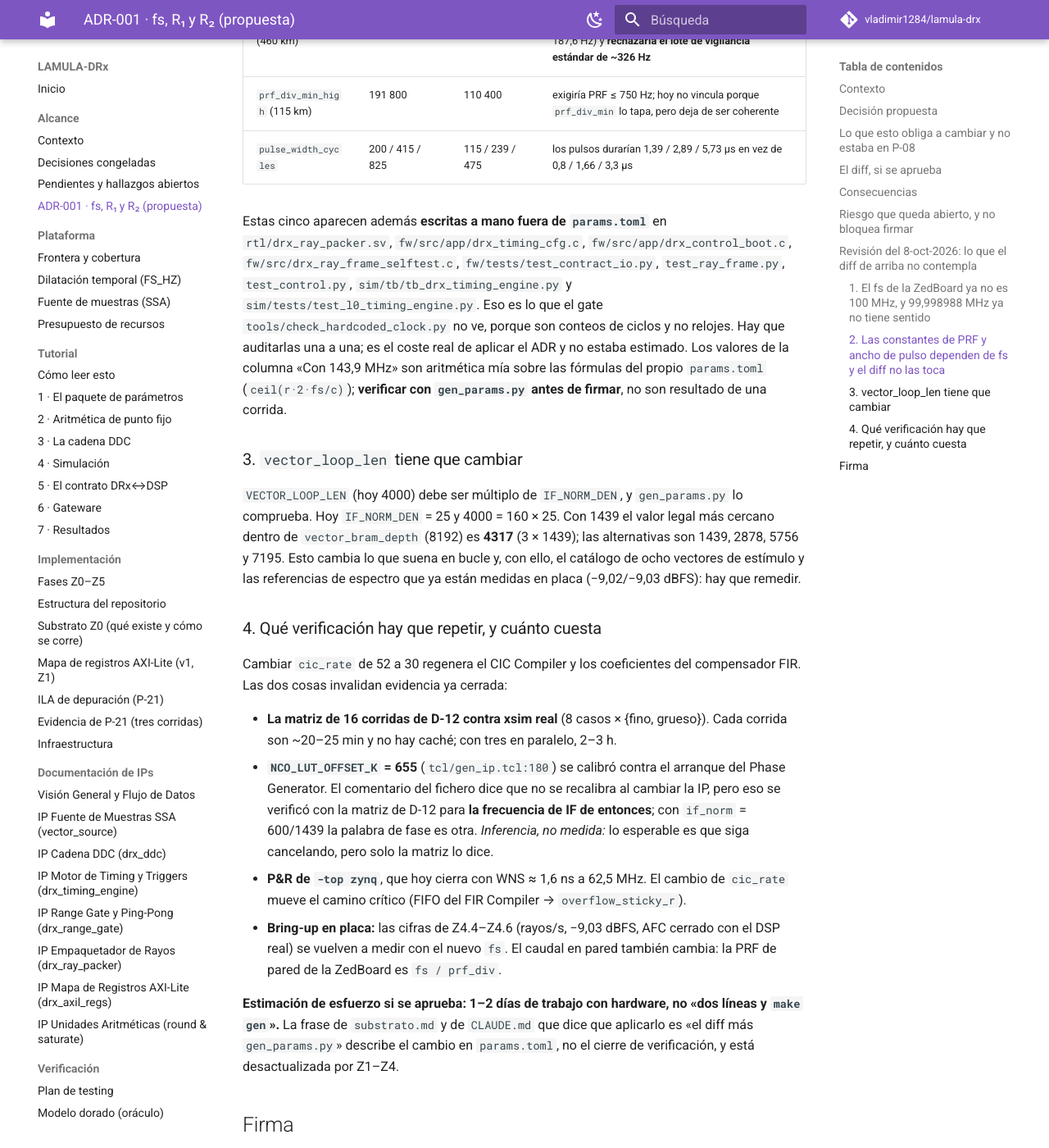
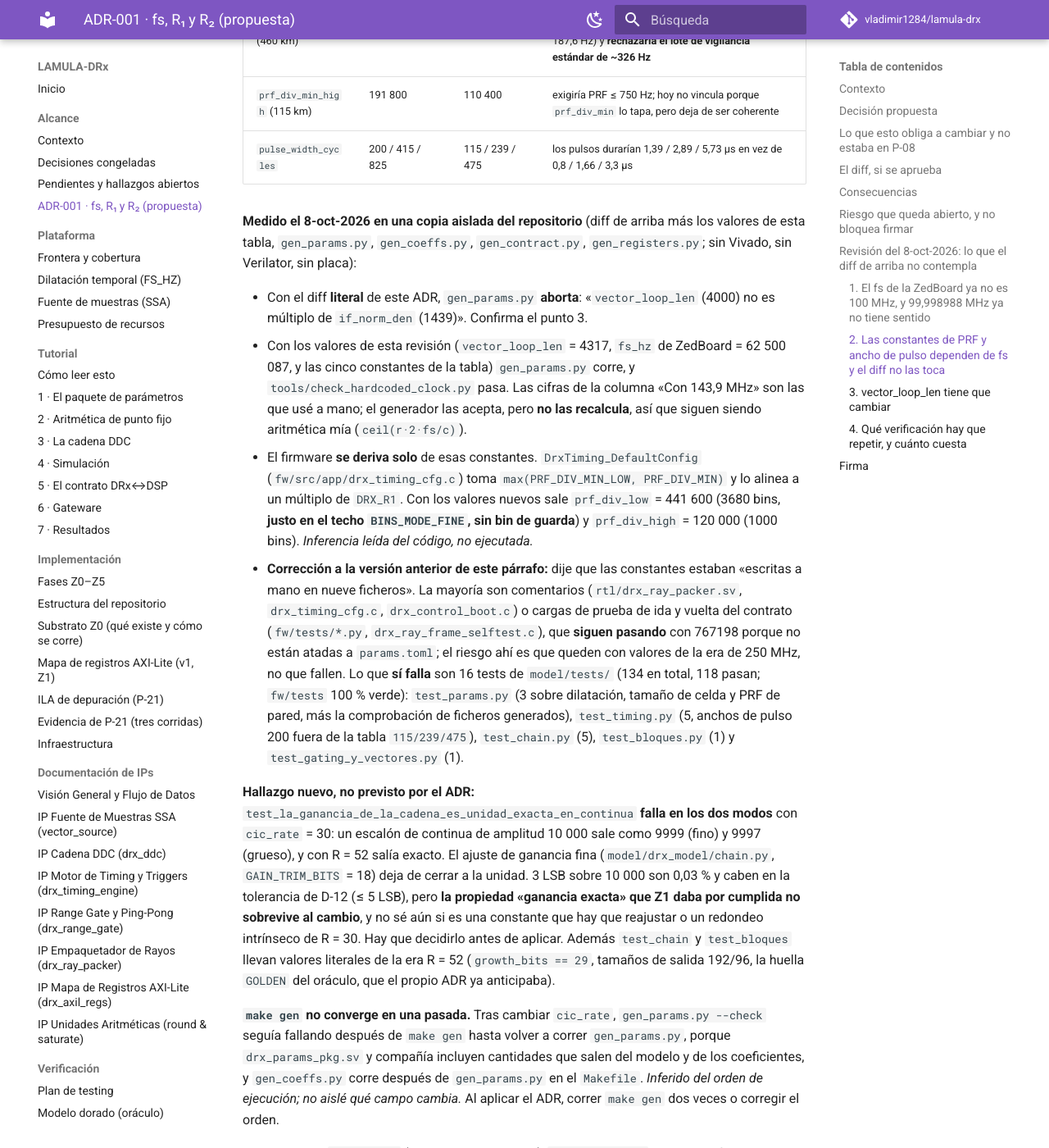
Before and after one commit to vladimir1284/lamula-drx, an MkDocs documentation site: the page built from docs/alcance/adr-001-fs-r1-r2.md, in a window 1280 px wide and 1400 px high, scrolled down 5337 px. Shown: the whole window at 82% size. Built offline with MkDocs 1.6.1 and Material for MkDocs 9.7.7, drawn with Linux system fonts in a browser that asks for light colours; comment, search, counter and statistics services are not loaded; some of the changed text lies outside the part shown.

Commit message:
docs(adr-001): medir el diff en copia aislada
gen_params.py aborta con el diff literal (vector_loop_len 4000 no es
múltiplo de 1439). Con los valores revisados corre; fallan 16 tests de
model/tests, no los fw/tests. Se corrige la afirmación previa de
"constantes a mano en nueve ficheros": casi todas son comentarios o
cargas de prueba.

- Hallazgo: la ganancia en continua deja de ser exacta con cic_rate=30
  (9999/9997 sobre 10000); cabe en D-12 pero rompe la propiedad de Z1.
- make gen no converge en una pasada tras cambiar cic_rate.
- No ejecutado: sim/ (Verilator), RTL, xsim, P&R, placa.

Co-Authored-By: Claude Sonnet 5.5 <noreply@anthropic.com>

```diff
--- a/docs/alcance/adr-001-fs-r1-r2.md
+++ b/docs/alcance/adr-001-fs-r1-r2.md
@@ -198,15 +198,50 @@ significan lo mismo:
 | `prf_div_min_high` (115 km) | 191 800 | 110 400 | exigiría PRF ≤ 750 Hz; hoy no vincula porque `prf_div_min` lo tapa, pero deja de ser coherente |
 | `pulse_width_cycles` | 200 / 415 / 825 | 115 / 239 / 475 | los pulsos durarían 1,39 / 2,89 / 5,73 µs en vez de 0,8 / 1,66 / 3,3 µs |
 
-Estas cinco aparecen además **escritas a mano fuera de `params.toml`** en
-`rtl/drx_ray_packer.sv`, `fw/src/app/drx_timing_cfg.c`, `fw/src/app/drx_control_boot.c`,
-`fw/src/drx_ray_frame_selftest.c`, `fw/tests/test_contract_io.py`, `test_ray_frame.py`,
-`test_control.py`, `sim/tb/tb_drx_timing_engine.py` y `sim/tests/test_l0_timing_engine.py`. Eso es
-lo que el gate `tools/check_hardcoded_clock.py` no ve, porque son conteos de ciclos y no relojes.
-Hay que auditarlas una a una; es el coste real de aplicar el ADR y no estaba estimado. Los valores de
-la columna «Con 143,9 MHz» son aritmética mía sobre las fórmulas del propio `params.toml`
-(`ceil(r·2·fs/c)`); **verificar con `gen_params.py` antes de firmar**, no son resultado de una
-corrida.
+**Medido el 8-oct-2026 en una copia aislada del repositorio** (diff de arriba más los valores de esta
+tabla, `gen_params.py`, `gen_coeffs.py`, `gen_contract.py`, `gen_registers.py`; sin Vivado, sin
+Verilator, sin placa):
+
+- Con el diff **literal** de este ADR, `gen_params.py` **aborta**: «`vector_loop_len` (4000) no es
+  múltiplo de `if_norm_den` (1439)». Confirma el punto 3.
+- Con los valores de esta revisión (`vector_loop_len` = 4317, `fs_hz` de ZedBoard = 62 500 087, y
+  las cinco constantes de la tabla) `gen_params.py` corre, y `tools/check_hardcoded_clock.py` pasa.
+  Las cifras de la columna «Con 143,9 MHz» son las que usé a mano; el generador las acepta, pero
+  **no las recalcula**, así que siguen siendo aritmética mía (`ceil(r·2·fs/c)`).
+- El firmware **se deriva solo** de esas constantes. `DrxTiming_DefaultConfig`
+  (`fw/src/app/drx_timing_cfg.c`) toma `max(PRF_DIV_MIN_LOW, PRF_DIV_MIN)` y lo alinea a un múltiplo
+  de `DRX_R1`. Con los valores nuevos sale `prf_div_low` = 441 600 (3680 bins, **justo en el techo
+  `BINS_MODE_FINE`, sin bin de guarda**) y `prf_div_high` = 120 000 (1000 bins). *Inferencia leída
+  del código, no ejecutada.*
+- **Corrección a la versión anterior de este párrafo:** dije que las constantes estaban «escritas a
+  mano en nueve ficheros». La mayoría son comentarios (`rtl/drx_ray_packer.sv`,
+  `drx_timing_cfg.c`, `drx_control_boot.c`) o cargas de prueba de ida y vuelta del contrato
+  (`fw/tests/*.py`, `drx_ray_frame_selftest.c`), que **siguen pasando** con 767198 porque no están
+  atadas a `params.toml`; el riesgo ahí es que queden con valores de la era de 250 MHz, no que
+  fallen. Lo que **sí falla** son 16 tests de `model/tests/` (134 en total, 118 pasan; `fw/tests` 100 %
+  verde): `test_params.py` (3 sobre dilatación, tamaño de celda y PRF de pared, más la comprobación de
+  ficheros generados), `test_timing.py` (5, anchos de pulso 200 fuera de la tabla `115/239/475`),
+  `test_chain.py` (5), `test_bloques.py` (1) y `test_gating_y_vectores.py` (1).
+
+**Hallazgo nuevo, no previsto por el ADR:** `test_la_ganancia_de_la_cadena_es_unidad_exacta_en_continua`
+**falla en los dos modos** con `cic_rate` = 30: un escalón de continua de amplitud 10 000 sale como
+9999 (fino) y 9997 (grueso), y con R = 52 salía exacto. El ajuste de ganancia fina
+(`model/drx_model/chain.py`, `GAIN_TRIM_BITS` = 18) deja de cerrar a la unidad. 3 LSB sobre 10 000
+son 0,03 % y caben en la tolerancia de D-12 (≤ 5 LSB), pero **la propiedad «ganancia exacta» que Z1
+daba por cumplida no sobrevive al cambio**, y no sé aún si es una constante que hay que reajustar o
+un redondeo intrínseco de R = 30. Hay que decidirlo antes de aplicar. Además `test_chain` y
+`test_bloques` llevan valores literales de la era R = 52 (`growth_bits == 29`, tamaños de salida
+192/96, la huella `GOLDEN` del oráculo, que el propio ADR ya anticipaba).
+
+**`make gen` no converge en una pasada.** Tras cambiar `cic_rate`, `gen_params.py --check` seguía
+fallando después de `make gen` hasta volver a correr `gen_params.py`, porque `drx_params_pkg.sv` y
+compañía incluyen cantidades que salen del modelo y de los coeficientes, y `gen_coeffs.py` corre
+después de `gen_params.py` en el `Makefile`. *Inferido del orden de ejecución; no aislé qué campo
+cambia.* Al aplicar el ADR, correr `make gen` dos veces o corregir el orden.
+
+**No ejecutado:** `sim/tests/` (cocotb sobre Verilator), `make lint-hdl*`, toda la verificación de
+RTL, xsim, P&R y placa. En particular, `test_l0_timing_engine.py` y `tb_drx_timing_engine.py`
+mencionan 767198 en comentarios y no se ejecutaron contra los valores nuevos.
 
 ### 3. `vector_loop_len` tiene que cambiar
 
```
